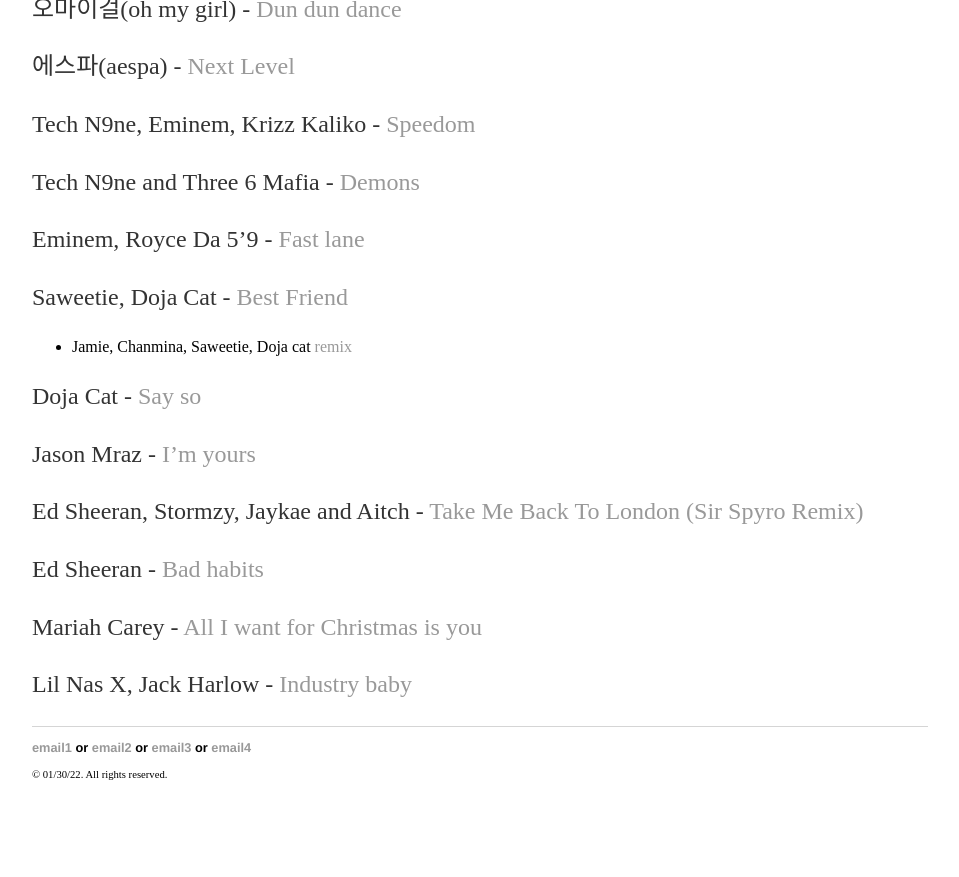
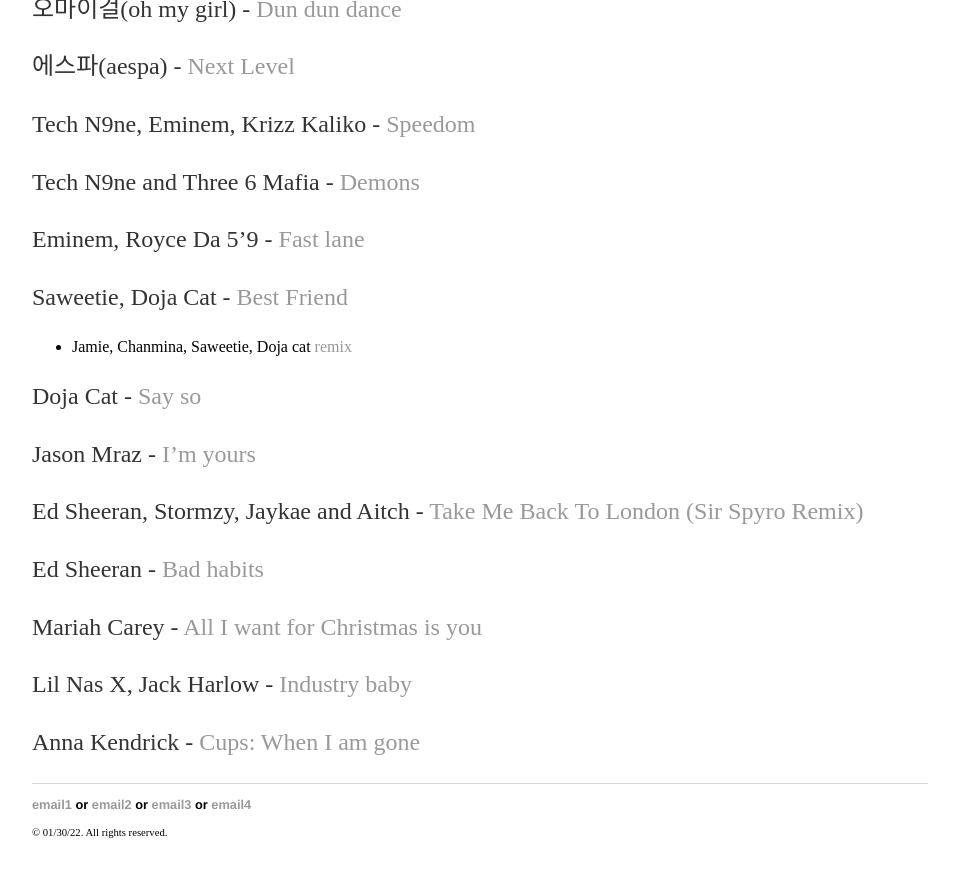
Before and after one commit to yjkweon24/yjkweon24.github.io, a Jekyll site: the page built from _posts/2018-10-23-songs-that-i-love.md, in a window 1280 px wide and 900 px high, scrolled down 18105 px. Shown: the top 877 px of the window, without its empty margins (160-1119 px from the left). Built offline with Jekyll 4.4.1, drawn with Linux system fonts in a browser that asks for light colours; before the commit the page ends 18947 px from its top, so only the background shows below that.

Commit message:
Update 2018-10-23-songs-that-i-love.md

```diff
--- a/_posts/2018-10-23-songs-that-i-love.md
+++ b/_posts/2018-10-23-songs-that-i-love.md
@@ -644,3 +644,5 @@
 Mariah Carey - [All I want for Christmas is you](https://www.youtube.com/watch?v=yXQViqx6GMY)
 
 Lil Nas X, Jack Harlow - [Industry baby](https://www.youtube.com/watch?v=UTHLKHL_whs)
+
+Anna Kendrick  - [Cups: When I am gone](https://www.youtube.com/watch?v=cmSbXsFE3l8)
```
